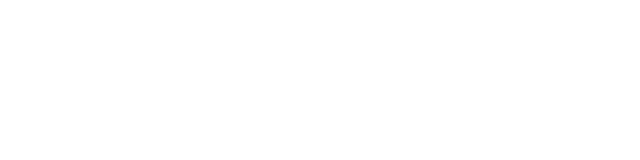
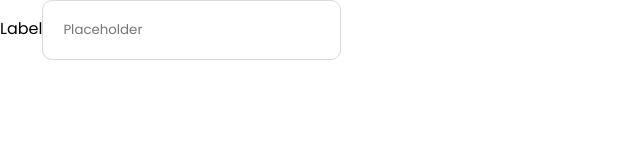
Before and after one commit to fernan-x/meal-planner-app, a React (Vite) app: page /dashboard in a window 1280 px wide. Shown: the top 160 px of the page, without its empty margins (0-640 px from the left). Built offline with nearby package versions, Linux system fonts and the light colour scheme.

Commit message:
[#?] WIP : Start creating input component

```diff
--- a/src/App.tsx
+++ b/src/App.tsx
@@ -2,6 +2,7 @@
 import LoginScreen from "./components/LoginScreen";
 import "./assets/scss/index.scss";
 import { BrowserRouter, Navigate, Route, Routes } from "react-router-dom";
+import Input from "./components/core/Input";
 
 function App() {
   return (
@@ -9,7 +10,18 @@
       <BrowserRouter>
         <Routes>
           <Route path="/" element={<LoginScreen />} />
-          <Route path="/dashboard" element={<></>} />
+          <Route
+            path="/dashboard"
+            element={
+              <>
+                <Input
+                  label="Label"
+                  placeholder="Placeholder"
+                  onChange={() => {}}
+                />
+              </>
+            }
+          />
           <Route path="*" element={<Navigate to="/" replace />} />
         </Routes>
       </BrowserRouter>
--- /dev/null
+++ b/src/assets/scss/components/_input.scss
@@ -0,0 +1,18 @@
+@import "../color";
+@import "../typography";
+
+.input {
+  .input__label {
+  }
+
+  .input__field {
+    border: 1.5px solid $neutral-gray4;
+    border-radius: 10px;
+    padding: 19px 20px;
+
+    &:focus,
+    &:focus-visible {
+      border: 1.5px solid $primary-80;
+    }
+  }
+}
--- a/src/assets/scss/index.scss
+++ b/src/assets/scss/index.scss
@@ -5,4 +5,4 @@
   margin: 0;
 }
 
-@import "components/login", "components/button", "typography";
+@import "components/login", "components/button", "components/input";
--- /dev/null
+++ b/src/components/core/Input.tsx
@@ -0,0 +1,33 @@
+import React from "react";
+
+interface InputProps {
+  label: string;
+  onChange: React.ChangeEventHandler;
+  placeholder?: string;
+  value?: string;
+  focus?: boolean;
+}
+
+const Input: React.FC<InputProps> = ({
+  label,
+  onChange,
+  value = "",
+  placeholder = "",
+  focus = false,
+}: InputProps) => {
+  return (
+    <div className="input">
+      <label className="input__label">{label}</label>
+      <input
+        type="text"
+        value={value}
+        placeholder={placeholder}
+        autoFocus={focus}
+        onChange={onChange}
+        className="input__field"
+      />
+    </div>
+  );
+};
+
+export default Input;
```
